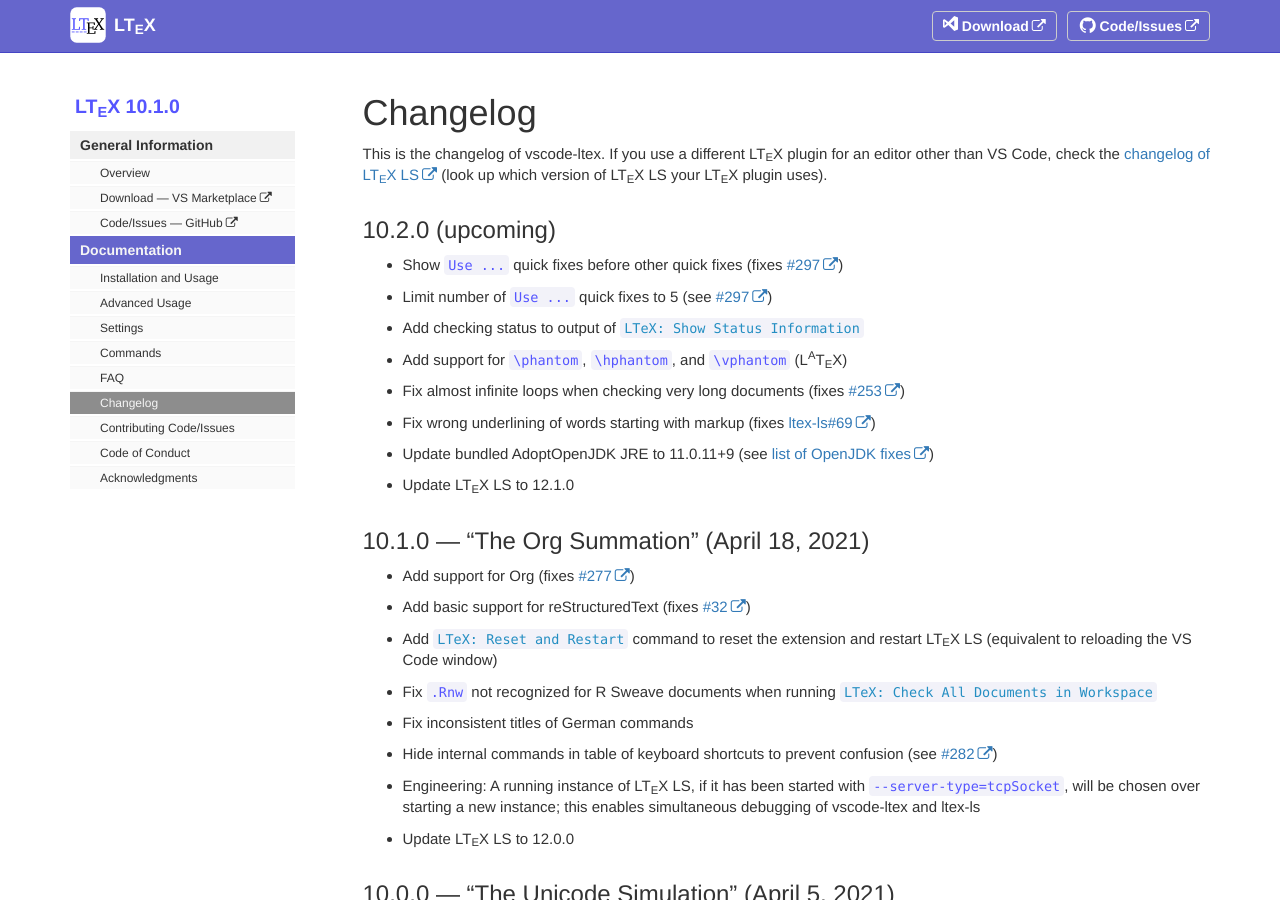
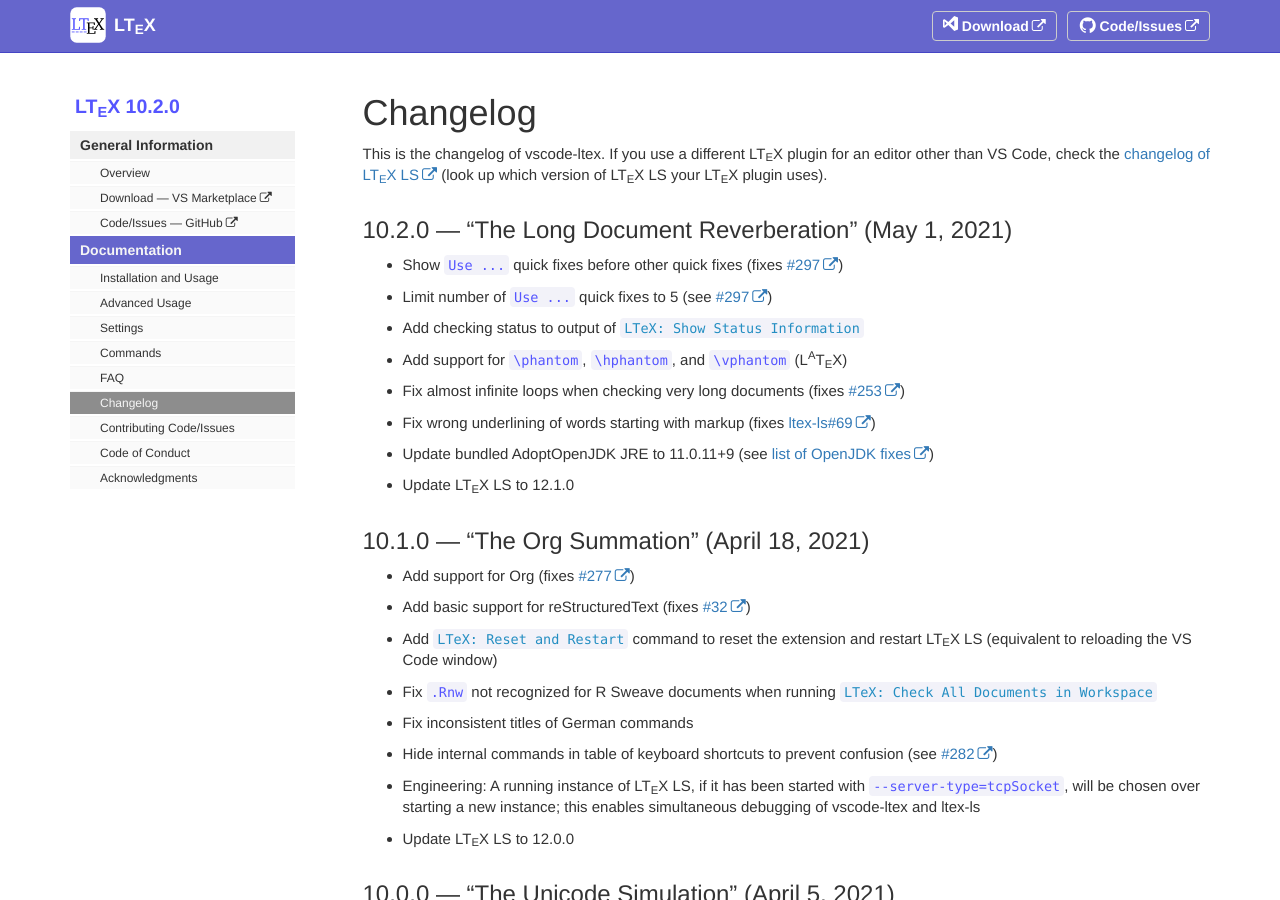
Before and after one commit to valentjn/vscode-ltex, a Jekyll site: the page built from pages/docs/changelog.md, in a window 1280 px wide and 900 px high. Built offline with Jekyll 4.4.1, drawn with Linux system fonts in a browser that asks for light colours.

Commit message:
Bump to 10.2.0

```diff
--- a/_data/sidebars/sidebar.yml
+++ b/_data/sidebars/sidebar.yml
@@ -1,7 +1,7 @@
 entries:
   - title: "sidebar"
     product: "LT<sub>E</sub>X"
-    version: "10.1.0"
+    version: "10.2.0"
     folders:
       - title: "General Information"
         output: "web"
--- a/pages/docs/changelog.md
+++ b/pages/docs/changelog.md
@@ -13,7 +13,7 @@
 
 This is the changelog of vscode-ltex. If you use a different LTeX plugin for an editor other than VS Code, check the [changelog of LTeX LS](https://github.com/valentjn/ltex-ls/blob/release/CHANGELOG.md) (look up which version of LTeX LS your LTeX plugin uses).
 
-## 10.2.0 (upcoming)
+## 10.2.0 — “The Long Document Reverberation” (May 1, 2021)
 
 - Show `Use ...` quick fixes before other quick fixes (fixes [#297](https://github.com/valentjn/vscode-ltex/issues/297))
 - Limit number of `Use ...` quick fixes to 5 (see [#297](https://github.com/valentjn/vscode-ltex/issues/297))
```
